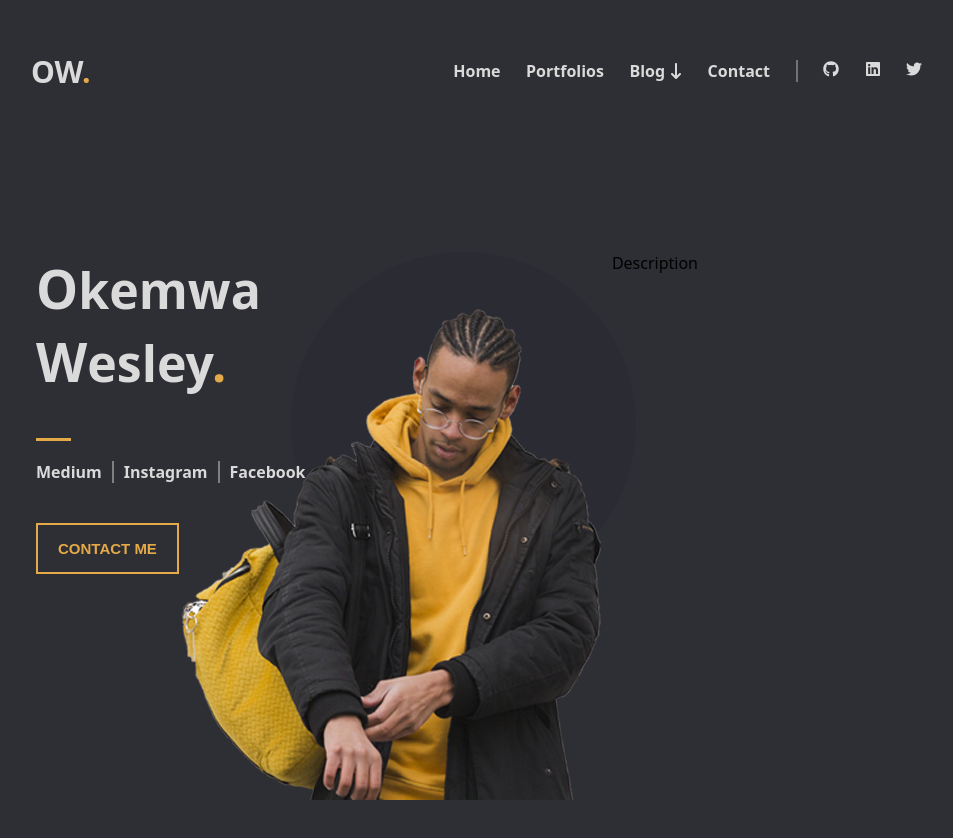
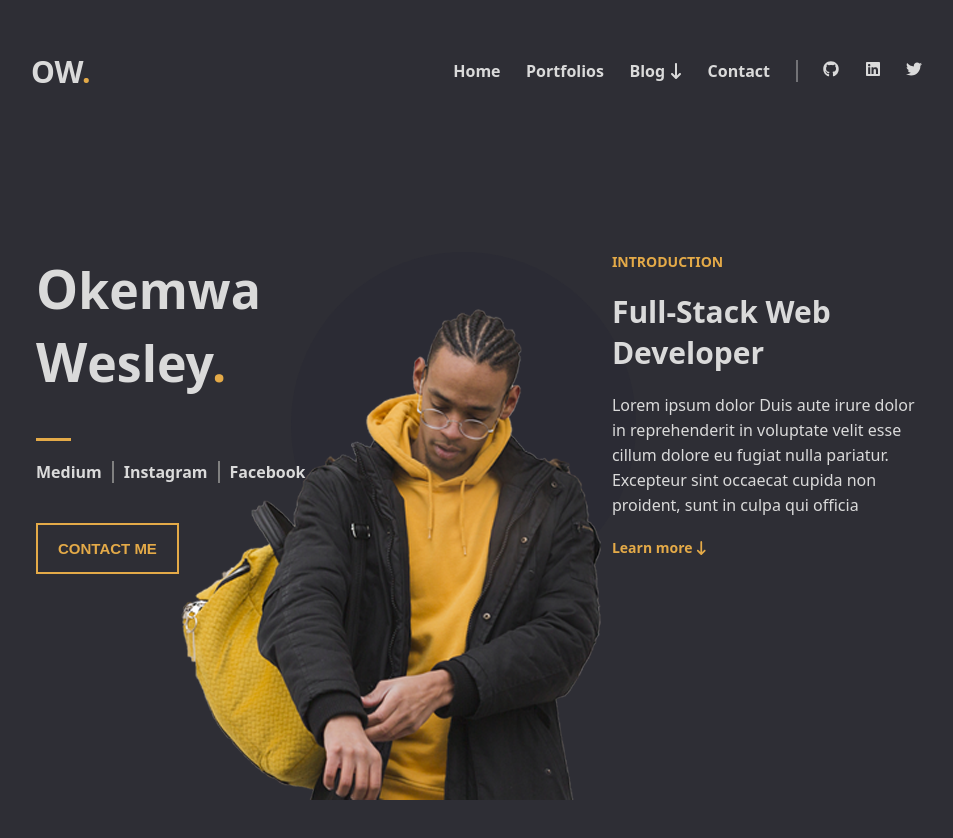
Before and after one commit to 1wes/Wes-Portfolio, a React (Create React App) app: page / in a window 1280 px wide. Shown: the top 838 px of the page, without its empty margins (166-1119 px from the left). Built offline with nearby package versions, Linux system fonts and the light colour scheme.

Commit message:
add description

```diff
--- a/src/components/intro.css
+++ b/src/components/intro.css
@@ -103,3 +103,31 @@
     color: black;
     cursor: pointer;
 }
+
+.description p{
+    margin: 0 !important;
+    color: rgb(218,218,218);
+}
+
+.description p:first-child{
+    padding: 0 !important;
+    font-size: 14px;
+    color: rgb(228,170,72);
+    font-weight: 560;
+    margin-bottom: 20px;
+}
+
+.description :nth-child(2){
+    font-size: 30px;
+    font-weight: 600;
+    padding-top: 20px;
+}
+
+.description p:nth-child(3){
+    padding-top: 20px;
+    line-height: 25px;
+}
+
+.learn-more{
+    margin-top: 20px;
+}
--- a/src/components/intro.js
+++ b/src/components/intro.js
@@ -1,5 +1,7 @@
 import React from "react";
 import './intro.css';
+import { faArrowDownLong } from '@fortawesome/free-solid-svg-icons';
+import { FontAwesomeIcon } from "@fortawesome/react-fontawesome";
 
 let StickyLeftSection=()=>{
 
@@ -60,7 +62,21 @@ let MyDescription=()=>{
 
         <React.Fragment>
             <div className="description">
-                Description
+                <p>
+                    INTRODUCTION
+                </p>
+                <p>
+                    Full-Stack Web Developer
+                </p>
+
+                <p>
+                    Lorem ipsum dolor Duis aute irure dolor in reprehenderit in voluptate velit esse cillum
+                    dolore eu fugiat nulla pariatur. Excepteur sint occaecat cupida non proident, sunt in culpa qui officia
+                </p>
+
+                <div className="learn-more">
+                        <span><p>Learn more  <FontAwesomeIcon icon={faArrowDownLong} /> </p> </span>
+                </div>
             </div>
         </React.Fragment>
     )
```
